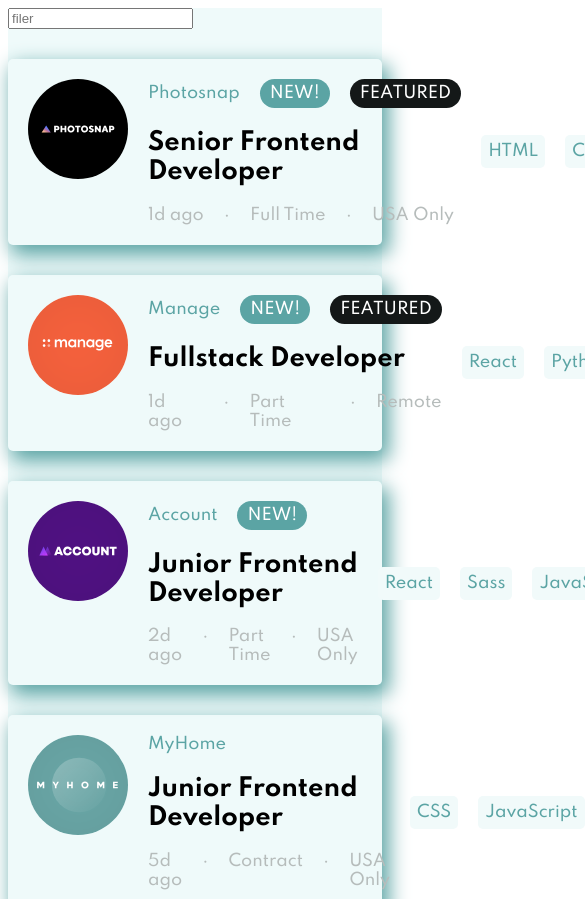
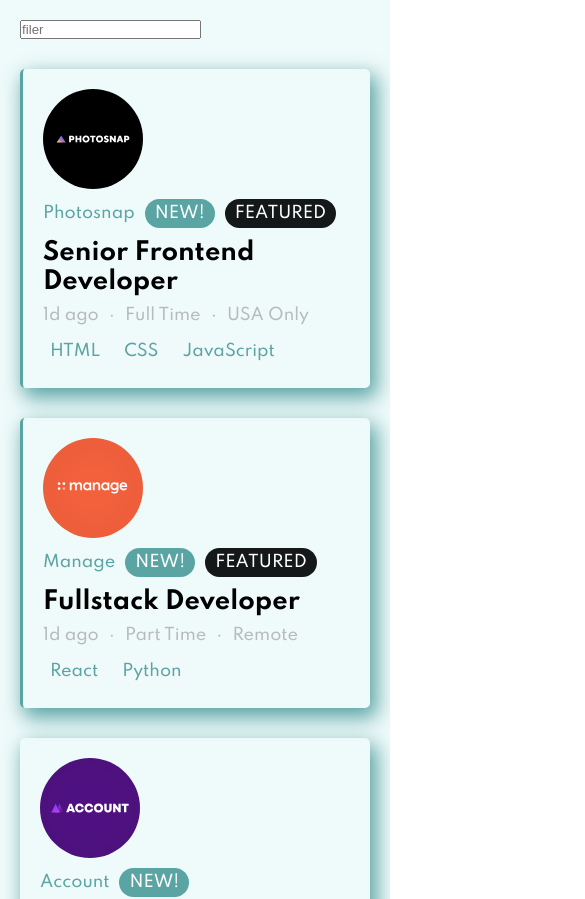
Before and after one commit to jhorman10/job-listings, an Angular app: page / in a window 390 px wide. Shown: the top 899 px of the page, 585 px wide, since content can reach past the window. Built offline with nearby package versions, Linux system fonts and the light colour scheme.

Commit message:
responsive ok

```diff
--- a/src/app/app.component.scss
+++ b/src/app/app.component.scss
@@ -1,6 +1,8 @@
 @import '../styles';
 
 .job-list-container{
+  box-sizing: border-box;
+  padding: 20px;
   display: flex;
   flex-direction: column;
   gap: 30px;
--- a/src/app/components/card/card.component.html
+++ b/src/app/components/card/card.component.html
@@ -1,4 +1,4 @@
-<div class="card-container">
+<div [ngClass]="cardData.featured ? 'featured' : ''" class="card-container">
   <div class="card-container-part-1">
     <img class="img-company-card" src="{{ cardData.logo }}" alt="" srcset="" />
     <div class="container-company-description">
--- a/src/app/components/card/card.component.scss
+++ b/src/app/components/card/card.component.scss
@@ -1,4 +1,4 @@
-@import '../../../styles';
+@import "../../../styles";
 
 .card-container {
   box-sizing: border-box;
@@ -22,6 +22,9 @@
   height: 100px;
 }
 .container-company-description {
+  display: flex;
+  flex-direction: column;
+  gap: 10px;
 }
 .company-name {
   display: flex;
@@ -46,10 +49,13 @@
   color: white;
   border-radius: 15px;
 }
+.featured {
+  border-left: 3px solid $desaturated-dark-cyan;
+}
 .company-job-title {
   cursor: pointer;
   &:hover {
-    color: #66bebe;
+    color: $desaturated-dark-cyan;
   }
 }
 .company-job-description {
@@ -84,3 +90,26 @@
     border-radius: 5px;
   }
 }
+
+@media (max-width: 800px) {
+  .card-container {
+    flex-direction: column;
+    align-items: flex-start;
+    gap: 10px;
+  }
+
+  .card-container-part-1,
+  .card-container-part-2 {
+    flex-direction: column;
+    gap: 10px;
+  }
+  .company-name {
+    gap: 10px;
+  }
+  .company-job-description {
+    gap: 10px;
+  }
+  .container-tools-languages{
+    gap: 10px;
+  }
+}
--- a/src/styles.scss
+++ b/src/styles.scss
@@ -10,6 +10,15 @@ $font-family-spartan: "Spartan", sans-serif;
 
 $font-weight-500: 500;
 $font-weight-700: 700;
+* {
+  padding: 0;
+  margin: 0;
+}
+
+html {
+  width: 100%;
+  height: 100%;
+}
 
 body {
   font-family: $font-family-spartan;
@@ -20,3 +29,10 @@ h1 {
   font-family: $font-family-spartan;
   font-weight: $font-weight-700;
 }
+
+@media (max-width: 375px) {
+  html {
+    width: max-content;
+    height: max-content;
+  }
+}
```
